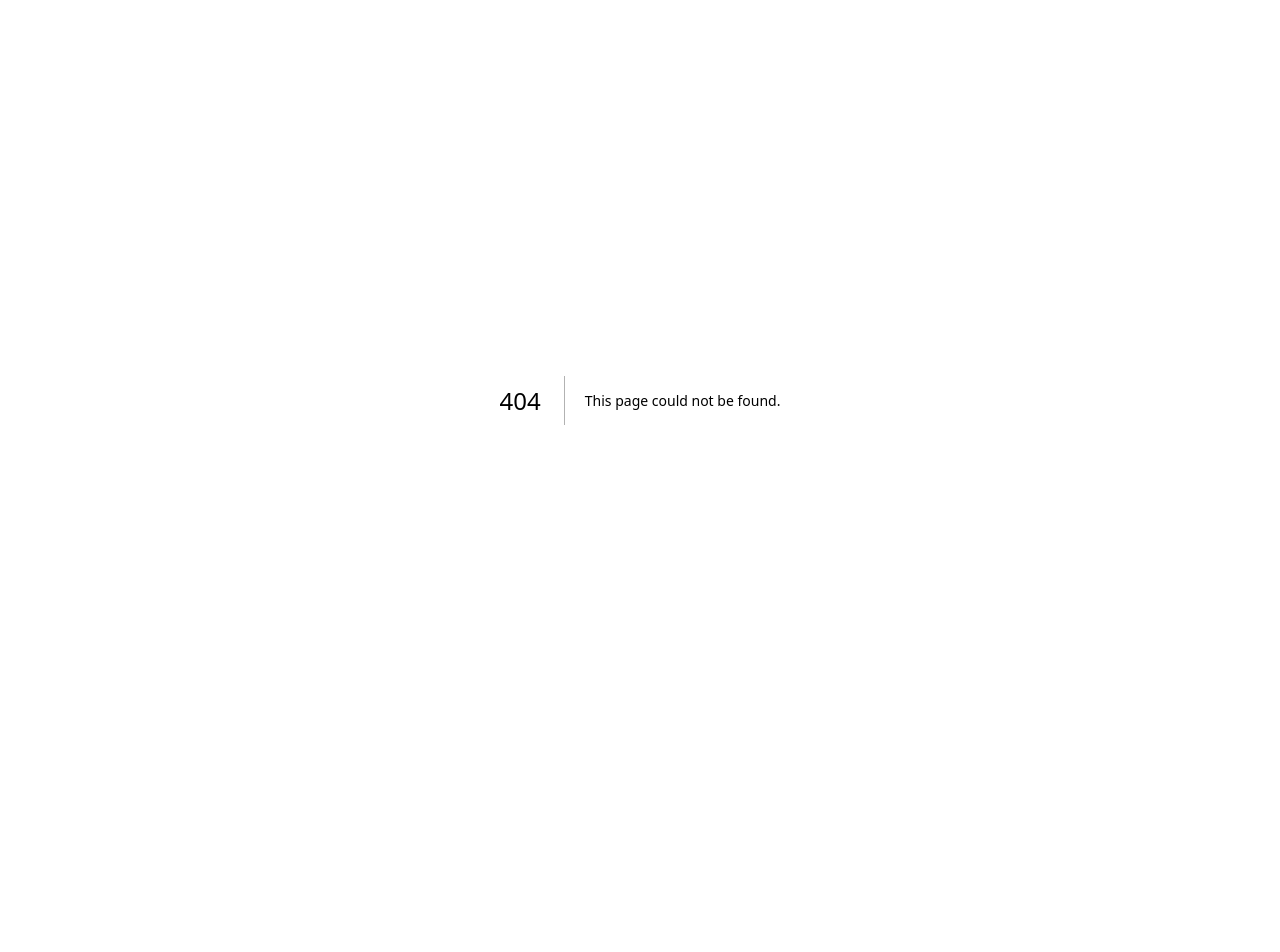
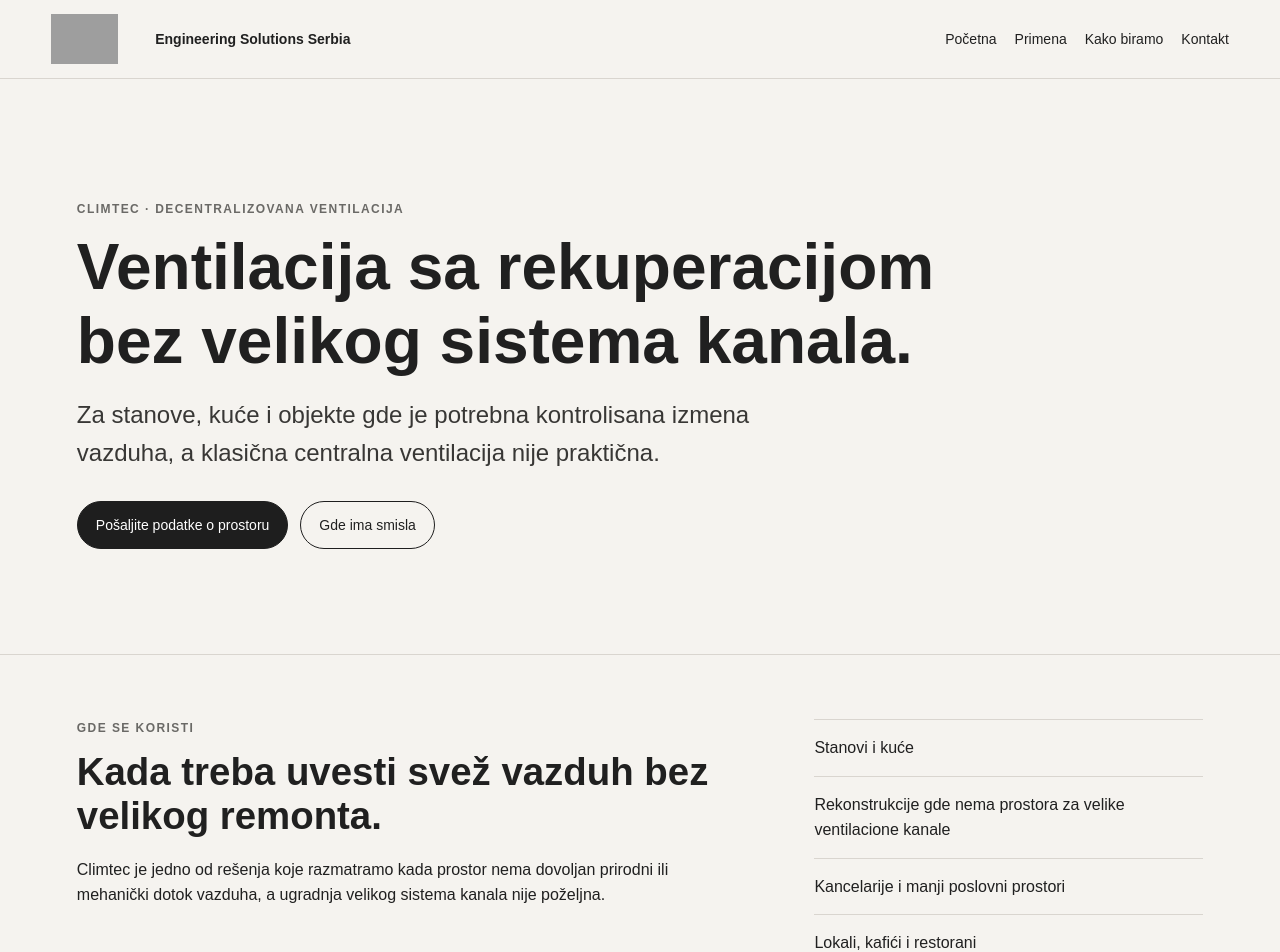
Before and after one commit to oikua66/koretskiy-rs, a Next.js app: page /climtec in a window 1280 px wide. Before the commit this address had no page. Shown: the top 952 px of the page. Before the commit the page ends 800 px from the top, so only its background shows below. Built offline with nearby package versions, Linux system fonts and the light colour scheme; grey boxes are pictures that could not be loaded.

Commit message:
Add Climtec solution page

```diff
--- /dev/null
+++ b/app/climtec/page.tsx
@@ -0,0 +1,126 @@
+import type { Metadata } from 'next';
+
+export const metadata: Metadata = {
+  title: 'Climtec ventilacija sa rekuperacijom | Koretskiy Serbia',
+  description: 'Decentralizovana ventilacija sa rekuperacijom za stanove, kuće i poslovne objekte. Rešenja bez velikih sistema kanala i sa kontrolisanom izmenom vazduha.',
+};
+
+const where = [
+  'Stanovi i kuće',
+  'Rekonstrukcije gde nema prostora za velike ventilacione kanale',
+  'Kancelarije i manji poslovni prostori',
+  'Lokali, kafići i restorani',
+  'Sportski i javni prostori gde je važna kontrolisana izmena vazduha',
+];
+
+const benefits = [
+  {
+    title: 'Svež vazduh bez stalno otvorenih prozora',
+    text: 'Sistem obezbeđuje kontrolisanu izmenu vazduha, što je posebno važno u dobro zaptivenim objektima i tokom hladnog perioda.',
+  },
+  {
+    title: 'Povrat dela toplote',
+    text: 'Rekuperacija koristi energiju izlaznog vazduha kako bi se smanjili gubici koji nastaju klasičnim provetravanjem.',
+  },
+  {
+    title: 'Pogodno za postojeće objekte',
+    text: 'Decentralizovani pristup može biti praktičan kada izgradnja centralnog sistema sa mrežom kanala nije realna ili bi zahtevala veliki remont.',
+  },
+];
+
+export default function ClimtecPage() {
+  return (
+    <main>
+      <header className="site-header">
+        <a className="brand" href="/" aria-label="Koretskiy Engineering Solutions Serbia">
+          <img className="brand-logo" src="https://koretskiy.com/logo.svg" alt="Koretskiy Consulting" />
+          <span className="brand-text">Engineering Solutions Serbia</span>
+        </a>
+        <nav>
+          <a href="/">Početna</a>
+          <a href="#gde">Primena</a>
+          <a href="#kako">Kako biramo</a>
+          <a href="#kontakt">Kontakt</a>
+        </nav>
+      </header>
+
+      <section className="hero subpage-hero">
+        <div className="hero-copy">
+          <p className="eyebrow">Climtec · decentralizovana ventilacija</p>
+          <h1>Ventilacija sa rekuperacijom bez velikog sistema kanala.</h1>
+          <p className="lead">
+            Za stanove, kuće i objekte gde je potrebna kontrolisana izmena vazduha, a klasična centralna ventilacija nije praktična.
+          </p>
+          <div className="hero-actions">
+            <a className="button" href="#kontakt">Pošaljite podatke o prostoru</a>
+            <a className="button button-secondary" href="#gde">Gde ima smisla</a>
+          </div>
+        </div>
+      </section>
+
+      <section className="section split" id="gde">
+        <div>
+          <p className="eyebrow">Gde se koristi</p>
+          <h2>Kada treba uvesti svež vazduh bez velikog remonta.</h2>
+          <p>
+            Climtec je jedno od rešenja koje razmatramo kada prostor nema dovoljan prirodni ili mehanički dotok vazduha, a ugradnja velikog sistema kanala nije poželjna.
+          </p>
+        </div>
+        <ul className="service-list">
+          {where.map((item) => <li key={item}>{item}</li>)}
+        </ul>
+      </section>
+
+      <section className="section panel">
+        <p className="eyebrow">Šta je prednost</p>
+        <h2>Kontrolisan vazduh uz manje gubitke toplote.</h2>
+        <div className="cards">
+          {benefits.map((item) => (
+            <article className="card" key={item.title}>
+              <h3>{item.title}</h3>
+              <p>{item.text}</p>
+            </article>
+          ))}
+        </div>
+      </section>
+
+      <section className="section split" id="kako">
+        <div>
+          <p className="eyebrow">Izbor rešenja</p>
+          <h2>Ne biramo uređaj samo po kvadraturi.</h2>
+        </div>
+        <div>
+          <p>
+            Za preliminarni izbor gledamo zapreminu prostorije, broj korisnika, postojeći način provetravanja, raspored prostorija i potreban režim izmene vazduha.
+          </p>
+          <p>
+            U nekim objektima dovoljne su pojedinačne jedinice, dok je u drugima potrebno kombinovati više tačaka dovoda i odvoda ili posebno rešavati kretanje vazduha između zona.
+          </p>
+          <p>
+            Ako je problem vlaga ili buđ, prvo proveravamo da li je nedovoljna ventilacija zaista uzrok. Ventilacija ne rešava curenje, prodor vode ili kapilarnu vlagu.
+          </p>
+        </div>
+      </section>
+
+      <section className="section contact" id="kontakt">
+        <div>
+          <p className="eyebrow">Preliminarni izbor</p>
+          <h2>Pošaljite osnovne podatke o prostoru.</h2>
+          <p>
+            Napišite grad, tip objekta, približnu površinu i visinu prostorija, broj korisnika i šta želite da rešite: loš vazduh, kondenzaciju, nedostatak ventilacije ili drugi problem.
+          </p>
+        </div>
+        <div className="contact-links">
+          <a href="https://wa.me/381638421005">WhatsApp</a>
+          <a href="mailto:consulting@koretskiy.com">consulting@koretskiy.com</a>
+          <a href="tel:+381638421005">+381 63 842 1005</a>
+        </div>
+      </section>
+
+      <footer>
+        <span>© 2026 Koretskiy Consulting</span>
+        <a href="/">← Nazad na početnu</a>
+      </footer>
+    </main>
+  );
+}
```
